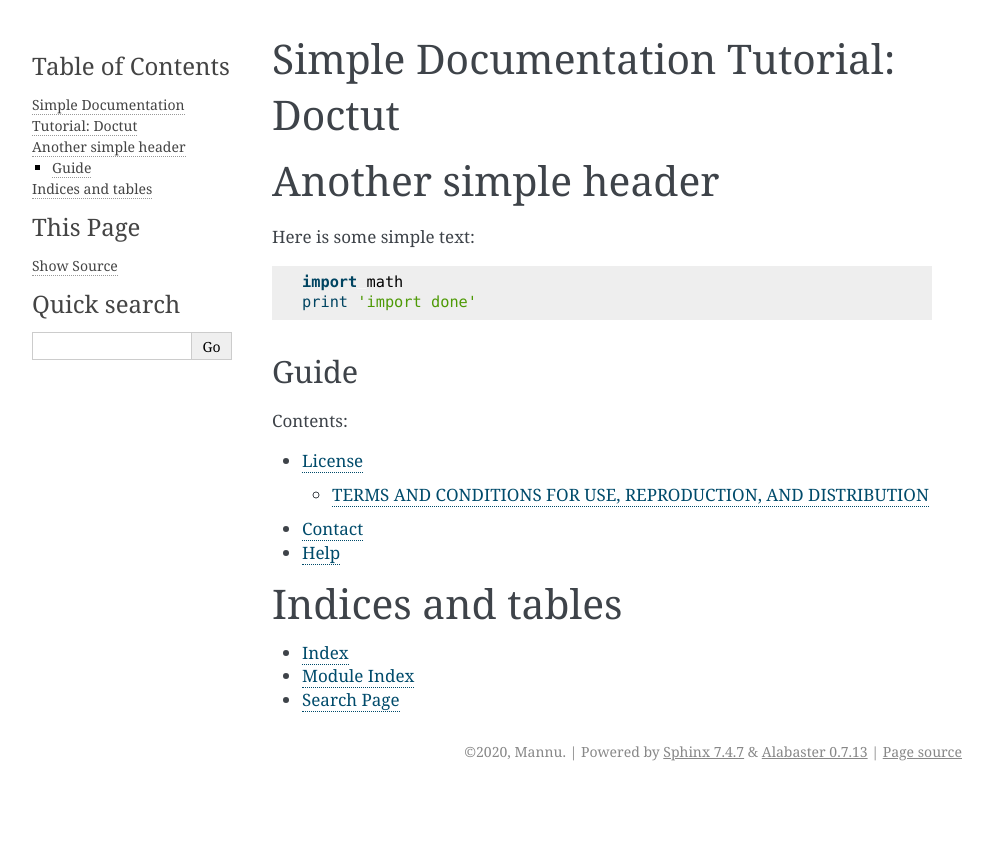
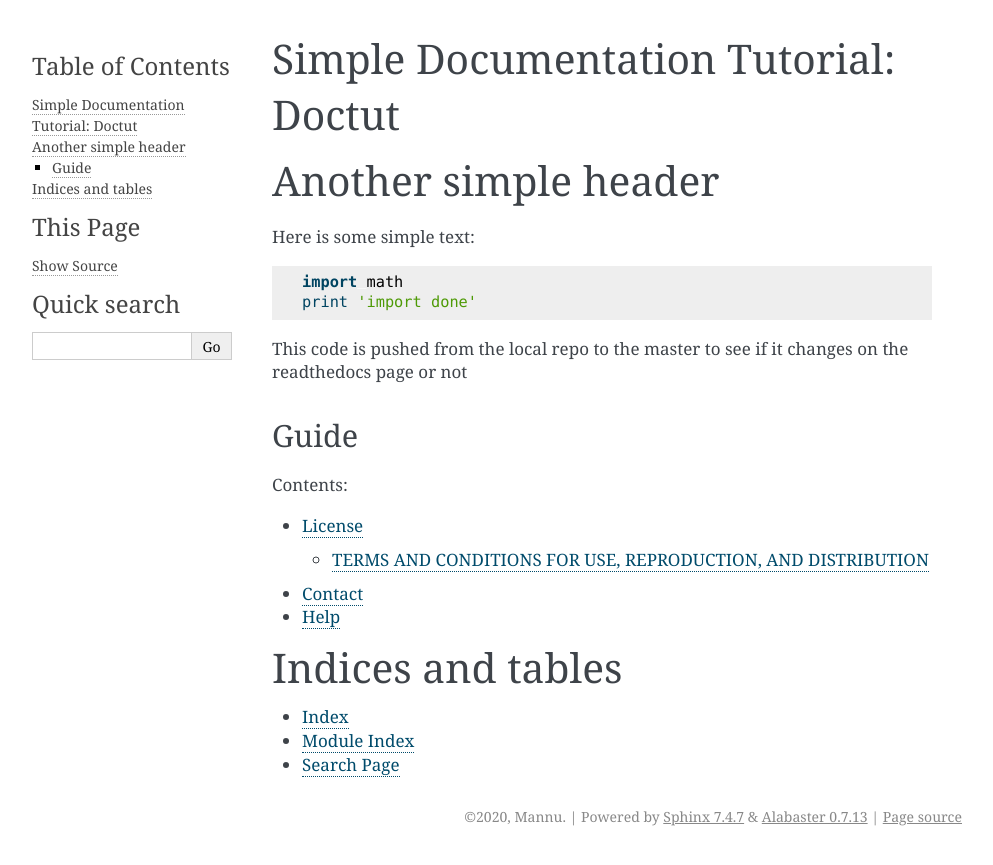
Before and after one commit to chinmay-kothari/doc_tutorial, a Sphinx documentation site: the page built from docs/source/index.rst, in a window 1280 px wide. Shown: the top 865 px of the page, without its empty margins (148-1141 px from the left). Built offline with Sphinx 7.4.7, drawn with Linux system fonts in a browser that asks for light colours.

Commit message:
This is the commit to see changes the webpage

```diff
--- a/docs/source/index.rst
+++ b/docs/source/index.rst
@@ -9,6 +9,7 @@ Here is some simple text:
     import math
     print 'import done'
 
+This code is pushed from the local repo to the master to see if it changes on the readthedocs page or not
 
 Guide
 *****
```
